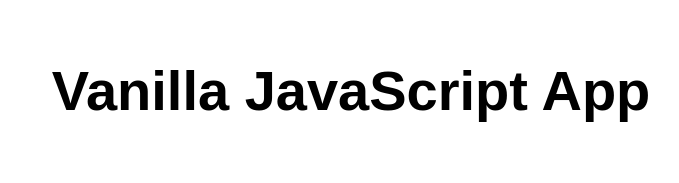
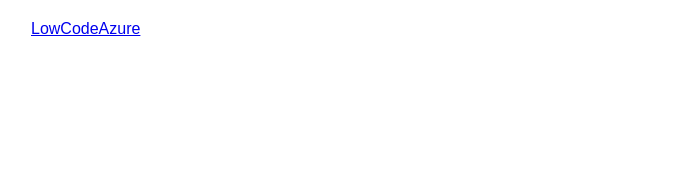
Before and after one commit to LowCodeAzure/StaticWebSite, a plain HTML site: page index.html in a window 1280 px wide. Shown: the whole page, without its empty margins (289-968 px from the left). Drawn offline with Linux system fonts and the light colour scheme.

Commit message:
Adding LowCodeAzure Branding

```diff
--- a/index.html
+++ b/index.html
@@ -5,12 +5,12 @@
   <meta charset="UTF-8">
   <meta name="viewport" content="width=device-width, initial-scale=1.0">
   <link rel="stylesheet" href="styles.css">
-  <title>Vanilla JavaScript App testing</title>
+  <title>Vanilla JavaScript App From LowCodeAzure</title>
 </head>
 
 <body>
   <main>
-    <h1>Vanilla JavaScript App</h1>
+    <a href="http://www.lowcodeazure.com">LowCodeAzure</a>
   </main>
 </body>
 
```
